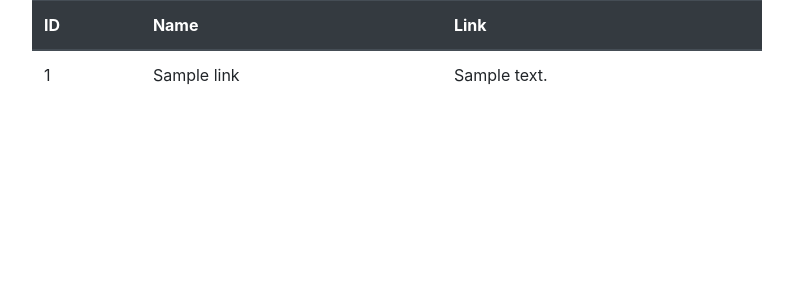
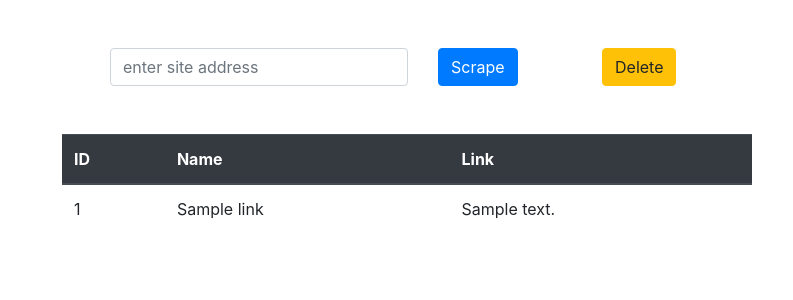
Before and after one commit to ypa/dj-scraper-site, a Django app: page / in a window 1280 px wide. Shown: the top 300 px of the page, without its empty margins (53-846 px from the left). Run offline with Django 3.2, Linux system fonts and the light colour scheme; tables that the repository leaves empty hold one stand-in row (values such as "Sample post"); data that the repository does not hold is empty; some libraries are stand-ins or nearby versions.

Commit message:
Add site form and let user submit site url to scrape

```diff
--- a/scrapersite/scraperapp/templates/scraperapp/result.html
+++ b/scrapersite/scraperapp/templates/scraperapp/result.html
@@ -18,7 +18,22 @@
 <body>
 
   <div class="container">
-    <div class="row">
+    <div class="container">
+
+      <div class="row m-5">
+        <div class="col-md-4">
+          <form method="POST" action="/">
+            {% csrf_token %}
+            <input class="form-control" name="site" type="text" id="site" placeholder="enter site address">
+        </div>
+        <div class="col-md-2">
+          <button class="btn btn-primary" type="submit">Scrape</button>
+        </div>
+        </form>
+        <div class="col-md-6">
+          <a class="btn btn-warning" href="/delete">Delete</a>
+        </div>
+      </div>
       <div class="col-md-8">
         <table class="table">
           <thead class="thead-dark">
--- a/scrapersite/scraperapp/views.py
+++ b/scrapersite/scraperapp/views.py
@@ -1,18 +1,24 @@
 from django.shortcuts import render
+from django.http import HttpResponseRedirect
 import requests
 from bs4 import BeautifulSoup
 from .models import Link
 
 
 def scrape(request):
-    page = requests.get("https://www.google.com")
-    soup = BeautifulSoup(page.text, "html.parser")
+    if request.method == "POST":
+        site = request.POST.get("site", "")
+        page = requests.get(site)
+        soup = BeautifulSoup(page.text, "html.parser")
 
-    for link in soup.find_all("a"):
-        link_address = link.get("href")
-        link_text = link.string
-        Link.objects.create(address=link_address, name=link_text)
+        for link in soup.find_all("a"):
+            link_address = link.get("href")
+            link_text = link.string
+            Link.objects.create(address=link_address, name=link_text)
 
-    data = Link.objects.all()
+        return HttpResponseRedirect("/")
+
+    else:
+        data = Link.objects.all()
 
     return render(request, "scraperapp/result.html", {"data": data})
```
